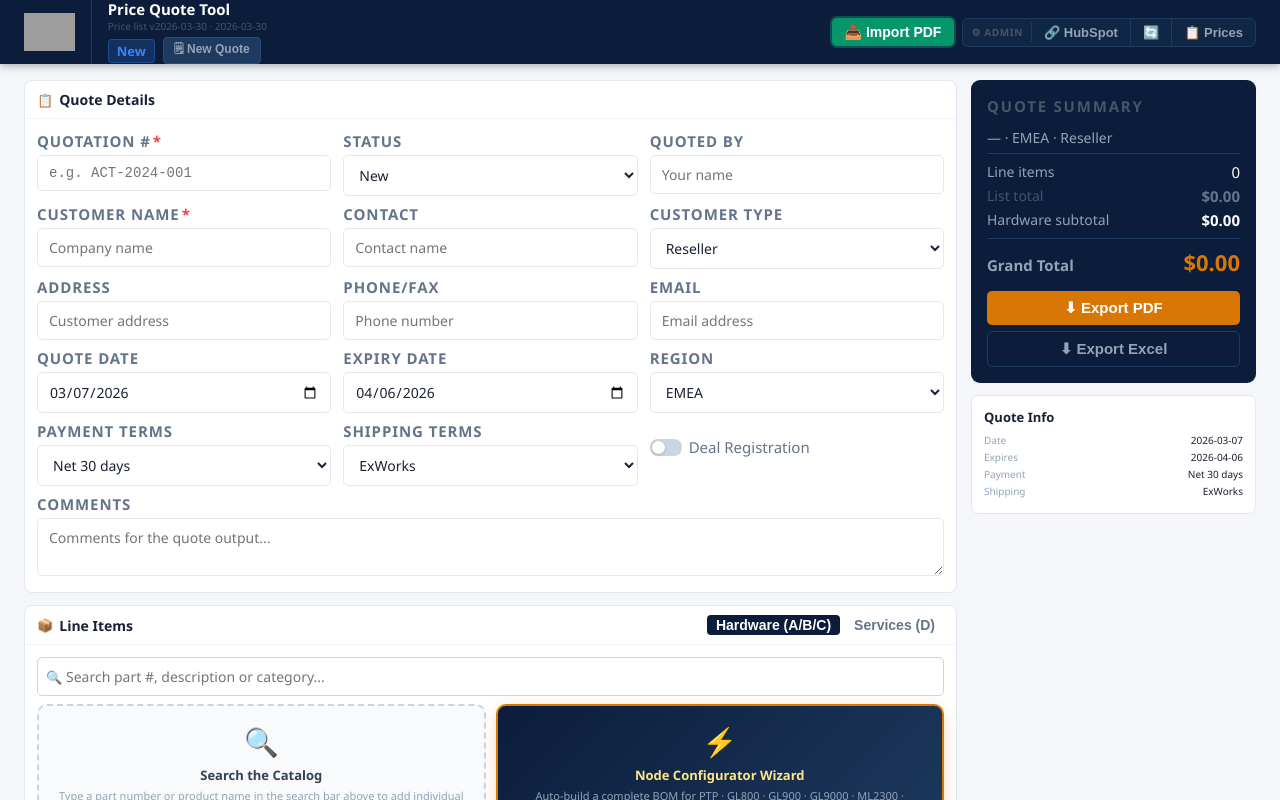
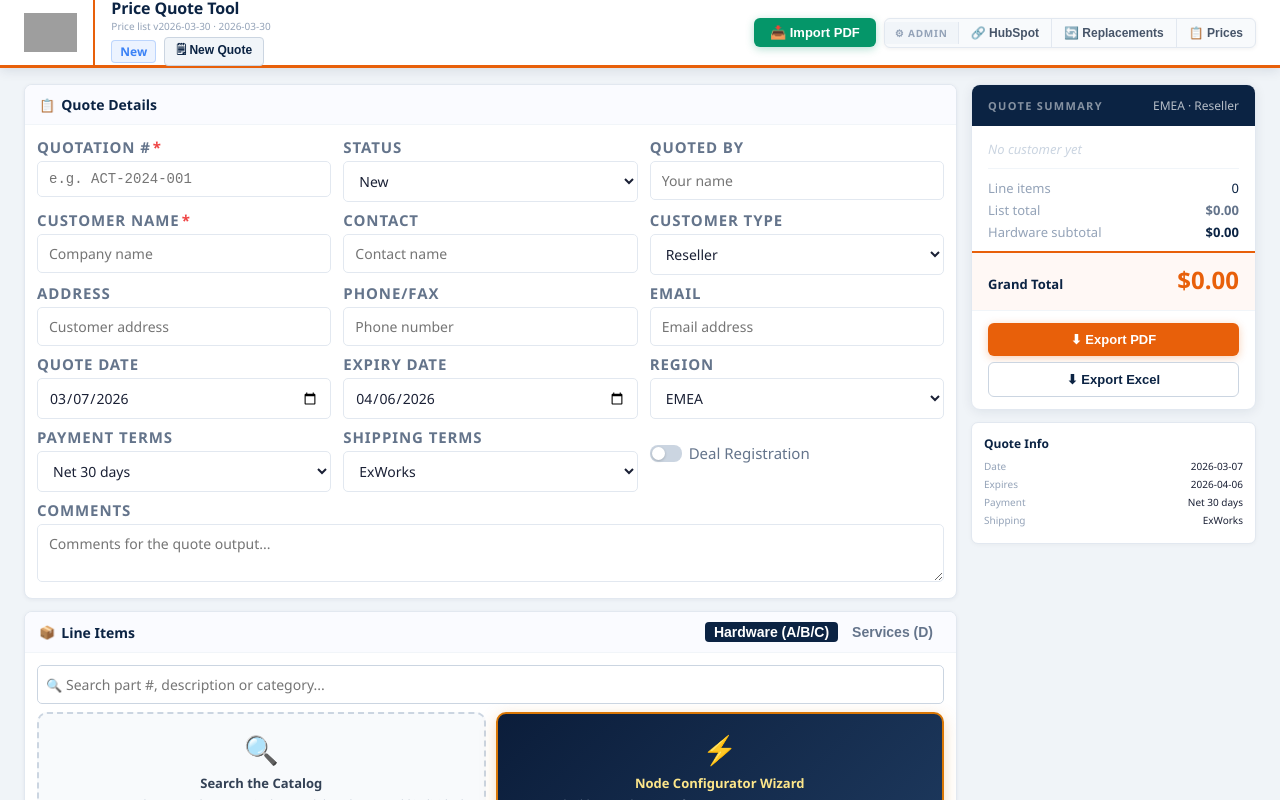
Before and after one commit to dalejandri/actelis-price-tool, a React (Vite) app: page / in a window 1280 px wide. Shown: the top 800 px of the page. Built offline with nearby package versions, Linux system fonts and the light colour scheme; grey boxes are pictures that could not be loaded.

Commit message:
Rebrand nav + summary panel to Actelis website palette

```diff
--- a/src/App.jsx
+++ b/src/App.jsx
@@ -2101,11 +2101,11 @@ export default function QuoteApp(){
   const grand=hwT+shpA+ccA+txA;
   const cg=useMemo(()=>{const g={};lines.forEach(l=>{const k=l.cat.split(" ")[0];(g[k]=g[k]||[]).push(l);});return g;},[lines]);
 
-  const N="#0B1D3A",A="#D97706",B="#E2E8F0",T="#1A2035",M="#64748B";
+  const N="#0B2343",A="#E8600A",B="#E2E8F0",T="#1A2035",M="#64748B";
   const inp={width:"100%",padding:"9px 11px",border:`1px solid ${B}`,borderRadius:5,fontSize:14,color:T,background:"white",outline:"none",boxSizing:"border-box",fontFamily:"inherit"};
 
   return(
-    <div style={{fontFamily:"'DM Sans','Segoe UI',sans-serif",background:"#F4F6FA",minHeight:"100vh",color:T,fontSize:13}}>
+    <div style={{fontFamily:"'DM Sans','Segoe UI',sans-serif",background:"#F0F4F8",minHeight:"100vh",color:T,fontSize:13}}>
 
       {showAdmin && (
         <AdminUpload
@@ -2163,15 +2163,15 @@ export default function QuoteApp(){
       />}
 
       {/* NAV */}
-      <div style={{background:N,height:64,display:"flex",alignItems:"center",justifyContent:"space-between",padding:"0 24px",boxShadow:"0 2px 8px rgba(0,0,0,0.3)"}}>
+      <div style={{background:"white",height:68,display:"flex",alignItems:"center",justifyContent:"space-between",padding:"0 24px",boxShadow:"0 2px 12px rgba(11,35,67,0.12)",borderBottom:"3px solid #E8600A"}}>
         <div style={{display:"flex",alignItems:"center",gap:16}}>
           <img src="https://actelis.com/wp-content/uploads/2021/10/a_logo-1.gif"
-            alt="Actelis" style={{height:38,objectFit:"contain",display:"block"}} />
-          <div style={{borderLeft:"1px solid #1E3A5F",paddingLeft:16}}>
-            <div style={{color:"white",fontWeight:700,fontSize:15,lineHeight:1.2}}>Price Quote Tool</div>
-            <div style={{color:"#475569",fontSize:10,marginTop:1}}>Price list v{pricesMeta.version} · {pricesMeta.updated}</div>
+            alt="Actelis" style={{height:40,objectFit:"contain",display:"block"}} />
+          <div style={{borderLeft:"2px solid #E8600A",paddingLeft:16}}>
+            <div style={{color:"#0B2343",fontWeight:800,fontSize:16,lineHeight:1.2,letterSpacing:"-0.01em"}}>Price Quote Tool</div>
+            <div style={{color:"#94A3B8",fontSize:10,marginTop:1}}>Price list v{pricesMeta.version} · {pricesMeta.updated}</div>
             <div style={{display:"flex",alignItems:"center",gap:8,marginTop:4}}>
-              <div style={{padding:"2px 8px",borderRadius:4,background:(SC[stat]||"#888")+"33",color:SC[stat]||"#888",fontSize:13,fontWeight:700,border:`1px solid ${(SC[stat]||"#888")}55`}}>{stat}</div>
+              <div style={{padding:"2px 8px",borderRadius:4,background:(SC[stat]||"#888")+"18",color:SC[stat]||"#888",fontSize:12,fontWeight:700,border:`1px solid ${(SC[stat]||"#888")}44`}}>{stat}</div>
               <button onClick={()=>{
                 if(lines.length===0&&!qn&&!cust||(window.confirm("Start a new quote? All current data will be cleared."))){
                   setQn("");setCust("");setCont("");setAddr("");setPhone("");setEmail("");
@@ -2181,9 +2181,9 @@ export default function QuoteApp(){
                   setCmts("");setLines([]);setSrch("");
                   setAShip(false);setACC(false);setATax(false);setTax(6);
                 }
-              }} style={{padding:"2px 10px",borderRadius:4,background:"#1E3A5F",color:"#94A3B8",border:"1px solid #2D4A7A",fontSize:12,fontWeight:600,cursor:"pointer",whiteSpace:"nowrap"}}
-                onMouseEnter={e=>{e.currentTarget.style.background="#2D4A7A";e.currentTarget.style.color="white";}}
-                onMouseLeave={e=>{e.currentTarget.style.background="#1E3A5F";e.currentTarget.style.color="#94A3B8";}}>
+              }} style={{padding:"3px 11px",borderRadius:4,background:"#F1F5F9",color:"#0B2343",border:"1px solid #CBD5E1",fontSize:12,fontWeight:600,cursor:"pointer",whiteSpace:"nowrap"}}
+                onMouseEnter={e=>{e.currentTarget.style.background="#E8600A";e.currentTarget.style.color="white";e.currentTarget.style.borderColor="#E8600A";}}
+                onMouseLeave={e=>{e.currentTarget.style.background="#F1F5F9";e.currentTarget.style.color="#0B2343";e.currentTarget.style.borderColor="#CBD5E1";}}>
                 🗒 New Quote
               </button>
             </div>
@@ -2192,28 +2192,34 @@ export default function QuoteApp(){
         <div style={{display:"flex",gap:8,alignItems:"center"}}>
           {/* ── User-facing actions ── */}
           <button onClick={()=>setShowImport(true)}
-            style={{padding:"6px 13px",borderRadius:5,fontSize:14,fontWeight:700,cursor:"pointer",
+            style={{padding:"7px 16px",borderRadius:6,fontSize:13,fontWeight:700,cursor:"pointer",
               background:"#059669",color:"white",border:"none",
-              boxShadow:"0 0 0 2px #10B98155"}}>
+              boxShadow:"0 2px 8px rgba(5,150,105,0.3)"}}>
             📥 Import PDF
           </button>
 
           {/* ── Admin tools group ── */}
-          <div style={{display:"flex",alignItems:"center",gap:0,background:"#0F2744",borderRadius:6,border:"1px solid #1E3A5F",overflow:"hidden"}}>
-            <div style={{padding:"3px 8px",fontSize:10,fontWeight:700,color:"#475569",borderRight:"1px solid #1E3A5F",textTransform:"uppercase",letterSpacing:"0.06em",whiteSpace:"nowrap"}}>
+          <div style={{display:"flex",alignItems:"center",gap:0,background:"#F8FAFC",borderRadius:6,border:"1px solid #E2E8F0",overflow:"hidden",boxShadow:"0 1px 4px rgba(0,0,0,0.06)"}}>
+            <div style={{padding:"4px 10px",fontSize:10,fontWeight:800,color:"#94A3B8",borderRight:"1px solid #E2E8F0",textTransform:"uppercase",letterSpacing:"0.08em",whiteSpace:"nowrap",background:"#F1F5F9"}}>
               ⚙ Admin
             </div>
-            <button style={{padding:"6px 12px",fontSize:13,fontWeight:600,cursor:"pointer",background:"transparent",color:"#94A3B8",border:"none",borderRight:"1px solid #1E3A5F"}}
+            <button style={{padding:"7px 12px",fontSize:12,fontWeight:600,cursor:"pointer",background:"transparent",color:"#475569",border:"none",borderRight:"1px solid #E2E8F0"}}
+              onMouseEnter={e=>e.currentTarget.style.background="#F1F5F9"}
+              onMouseLeave={e=>e.currentTarget.style.background="transparent"}
               title="HubSpot integration (coming soon)">
               🔗 HubSpot
             </button>
             <button onClick={()=>setShowReplace(true)}
-              style={{padding:"6px 12px",fontSize:13,fontWeight:600,cursor:"pointer",background:"transparent",color:Object.keys(replacements).length>0?"#F59E0B":"#94A3B8",border:"none",borderRight:"1px solid #1E3A5F"}}
+              style={{padding:"7px 12px",fontSize:12,fontWeight:600,cursor:"pointer",background:"transparent",color:Object.keys(replacements).length>0?"#E8600A":"#475569",border:"none",borderRight:"1px solid #E2E8F0"}}
+              onMouseEnter={e=>e.currentTarget.style.background="#F1F5F9"}
+              onMouseLeave={e=>e.currentTarget.style.background="transparent"}
               title="Manage part number replacements">
-              🔄{Object.keys(replacements).length>0?` (${Object.keys(replacements).length})`:""}
+              🔄 Replacements{Object.keys(replacements).length>0?` (${Object.keys(replacements).length})`:""}
             </button>
             <button onClick={()=>setShowAdmin(true)}
-              style={{padding:"6px 12px",fontSize:13,fontWeight:600,cursor:"pointer",background:"transparent",color:"#94A3B8",border:"none"}}
+              style={{padding:"7px 12px",fontSize:12,fontWeight:600,cursor:"pointer",background:"transparent",color:"#475569",border:"none"}}
+              onMouseEnter={e=>e.currentTarget.style.background="#F1F5F9"}
+              onMouseLeave={e=>e.currentTarget.style.background="transparent"}
               title="Upload price list / manage data">
               📋 Prices
             </button>
@@ -2452,49 +2458,65 @@ export default function QuoteApp(){
 
         {/* SUMMARY PANEL */}
         <div style={{display:"flex",flexDirection:"column",gap:12}}>
-          <div style={{background:N,borderRadius:9,padding:16,color:"white",position:"sticky",top:14}}>
-            <div style={{fontSize:15,fontWeight:800,letterSpacing:"0.12em",color:"#475569",textTransform:"uppercase",marginBottom:12}}>Quote Summary</div>
-            <div style={{fontSize:14,color:"#94A3B8",marginBottom:3}}>{cust||"—"} · {reg.name} · {ct}</div>
-            {dr&&isNA&&<div style={{fontSize:15,background:"#1C3A1C",color:"#6EE7B7",padding:"2px 7px",borderRadius:3,display:"inline-block",marginBottom:6}}>✓ Deal Registration Active</div>}
-            <div style={{borderTop:"1px solid #1E3A5F",paddingTop:8,marginTop:6}}>
-              <SRM l="Line items" v={lines.length} plain/>
-              <SRM l="List total" v={$M(lstT)} muted/>
-              {lstT>0&&<SRM l="Discount" v={`-${$M(lstT-hwT)} (${PM((lstT-hwT)/lstT)})`} green/>}
-              <SRM l="Hardware subtotal" v={$M(hwT)}/>
-              {aShip&&<SRM l="Shipping" v={$M(shpA)} muted/>}
-              {aCC&&<SRM l="CC Fee" v={$M(ccA)} muted/>}
-              {aTax&&isNA&&<SRM l={`Tax (${tax}%)`} v={$M(txA)} muted/>}
-            </div>
-            <div style={{borderTop:"1px solid #1E3A5F",marginTop:8,paddingTop:8,display:"flex",justifyContent:"space-between",alignItems:"baseline"}}>
-              <span style={{fontSize:15,color:"#94A3B8",fontWeight:600}}>Grand Total</span>
-              <span style={{fontSize:22,fontWeight:800,color:A}}>{$M(grand)}</span>
-            </div>
+          <div style={{background:"white",borderRadius:9,border:"1px solid #E2E8F0",overflow:"hidden",position:"sticky",top:14,boxShadow:"0 2px 12px rgba(11,35,67,0.08)"}}>
+            {/* Header bar */}
+            <div style={{background:"#0B2343",padding:"12px 16px",display:"flex",alignItems:"center",justifyContent:"space-between"}}>
+              <div style={{fontSize:11,fontWeight:800,letterSpacing:"0.12em",color:"rgba(255,255,255,0.5)",textTransform:"uppercase"}}>Quote Summary</div>
+              <div style={{fontSize:12,color:"rgba(255,255,255,0.7)",fontWeight:500}}>{reg.name} · {ct}</div>
+            </div>
+            <div style={{padding:"14px 16px"}}>
+              <div style={{fontSize:13,color:M,marginBottom:10,fontWeight:500}}>{cust||<span style={{color:"#CBD5E1",fontStyle:"italic"}}>No customer yet</span>}</div>
+              {dr&&isNA&&<div style={{fontSize:11,background:"#F0FDF4",color:"#166534",padding:"3px 8px",borderRadius:4,display:"inline-block",marginBottom:8,border:"1px solid #BBF7D0",fontWeight:600}}>✓ Deal Registration Active</div>}
+
+              {/* Stats rows */}
+              <div style={{borderTop:"1px solid #F1F5F9",paddingTop:10}}>
+                <SRM l="Line items" v={lines.length} plain/>
+                <SRM l="List total" v={$M(lstT)} muted/>
+                {lstT>0&&<SRM l="Discount" v={`-${$M(lstT-hwT)} (${PM((lstT-hwT)/lstT)})`} green/>}
+                <SRM l="Hardware subtotal" v={$M(hwT)}/>
+                {aShip&&<SRM l="Shipping" v={$M(shpA)} muted/>}
+                {aCC&&<SRM l="CC Fee" v={$M(ccA)} muted/>}
+                {aTax&&isNA&&<SRM l={`Tax (${tax}%)`} v={$M(txA)} muted/>}
+              </div>
+
+              {/* Grand total */}
+              <div style={{borderTop:"2px solid #E8600A",marginTop:10,paddingTop:10,display:"flex",justifyContent:"space-between",alignItems:"baseline",background:"#FFF8F5",margin:"10px -16px -14px",padding:"10px 16px 14px"}}>
+                <span style={{fontSize:13,color:"#0B2343",fontWeight:700}}>Grand Total</span>
+                <span style={{fontSize:24,fontWeight:800,color:"#E8600A"}}>{$M(grand)}</span>
+              </div>
+            </div>
+
+            {/* Category breakdown */}
             {lines.length>0&&(
-              <div style={{marginTop:12}}>
-                <div style={{fontSize:15,fontWeight:800,color:"#475569",textTransform:"uppercase",letterSpacing:"0.08em",marginBottom:5}}>By Category</div>
+              <div style={{padding:"12px 16px",borderTop:"1px solid #F1F5F9",background:"#F8FAFC"}}>
+                <div style={{fontSize:10,fontWeight:800,color:"#94A3B8",textTransform:"uppercase",letterSpacing:"0.1em",marginBottom:8}}>By Category</div>
                 {Object.entries(cg).map(([c,ls])=>{
                   const s=ls.reduce((x,l)=>x+l.listPrice*l.qty*(1-l.discount),0),p=grand>0?s/grand:0;
-                  return<div key={c} style={{marginBottom:4}}>
-                    <div style={{display:"flex",justifyContent:"space-between",fontSize:14,marginBottom:2}}>
-                      <span style={{color:"#94A3B8"}}>Type {c}</span>
-                      <span style={{color:"white",fontWeight:600}}>{$M(s)}</span>
+                  return<div key={c} style={{marginBottom:6}}>
+                    <div style={{display:"flex",justifyContent:"space-between",fontSize:12,marginBottom:3}}>
+                      <span style={{color:M}}>Type {c}</span>
+                      <span style={{color:"#0B2343",fontWeight:600}}>{$M(s)}</span>
                     </div>
-                    <div style={{height:2,background:"#1E3A5F",borderRadius:1}}>
-                      <div style={{height:2,background:A,borderRadius:1,width:`${p*100}%`,transition:"width 0.3s"}}/>
+                    <div style={{height:3,background:"#E2E8F0",borderRadius:2}}>
+                      <div style={{height:3,background:"#E8600A",borderRadius:2,width:`${p*100}%`,transition:"width 0.3s"}}/>
                     </div>
                   </div>;
                 })}
               </div>
             )}
-            <div style={{marginTop:14,display:"flex",flexDirection:"column",gap:6}}>
-              <button onClick={exportPdf} disabled={exporting} style={{width:"100%",padding:8,background:A,color:"white",border:"none",borderRadius:5,fontSize:15,fontWeight:700,cursor:exporting?"wait":"pointer",opacity:exporting?0.7:1}}>{exporting?"⏳ Generating...":"⬇ Export PDF"}</button>
-              <button onClick={exportExcel} style={{width:"100%",padding:8,background:"transparent",color:"#94A3B8",border:"1px solid #1E3A5F",borderRadius:5,fontSize:15,fontWeight:600,cursor:"pointer"}}>⬇ Export Excel</button>
+
+            {/* Export buttons */}
+            <div style={{padding:"12px 16px",borderTop:"1px solid #F1F5F9",display:"flex",flexDirection:"column",gap:6}}>
+              <button onClick={exportPdf} disabled={exporting} style={{width:"100%",padding:"9px",background:"#E8600A",color:"white",border:"none",borderRadius:6,fontSize:13,fontWeight:700,cursor:exporting?"wait":"pointer",opacity:exporting?0.7:1,boxShadow:"0 2px 8px rgba(232,96,10,0.3)"}}>{exporting?"⏳ Generating...":"⬇ Export PDF"}</button>
+              <button onClick={exportExcel} style={{width:"100%",padding:"9px",background:"white",color:"#0B2343",border:"1px solid #CBD5E1",borderRadius:6,fontSize:13,fontWeight:600,cursor:"pointer"}}
+                onMouseEnter={e=>{e.currentTarget.style.background="#F1F5F9";}}
+                onMouseLeave={e=>{e.currentTarget.style.background="white";}}>⬇ Export Excel</button>
             </div>
           </div>
-          <div style={{background:"white",borderRadius:7,padding:12,border:`1px solid ${B}`,fontSize:10}}>
-            <div style={{fontWeight:700,color:T,marginBottom:7,fontSize:13}}>Quote Info</div>
+          <div style={{background:"white",borderRadius:7,padding:12,border:`1px solid ${B}`,fontSize:10,boxShadow:"0 1px 4px rgba(0,0,0,0.04)"}}>
+            <div style={{fontWeight:700,color:"#0B2343",marginBottom:7,fontSize:12}}>Quote Info</div>
             {[["Date",dt],["Expires",exp],["Payment",pay],["Shipping",ship]].map(([k,v])=>(
-              <div key={k} style={{display:"flex",justifyContent:"space-between",marginBottom:3}}>
+              <div key={k} style={{display:"flex",justifyContent:"space-between",marginBottom:4}}>
                 <span style={{color:"#94A3B8"}}>{k}</span>
                 <span style={{color:T,fontWeight:500}}>{v}</span>
               </div>
@@ -2509,9 +2531,9 @@ export default function QuoteApp(){
 
 function Panel({title,icon,children,actions}){
   return(
-    <div style={{background:"white",borderRadius:8,border:"1px solid #E2E8F0",overflow:"hidden"}}>
-      <div style={{padding:"9px 12px",borderBottom:"1px solid #F1F5F9",display:"flex",alignItems:"center",justifyContent:"space-between"}}>
-        <div style={{display:"flex",alignItems:"center",gap:6}}><span>{icon}</span><span style={{fontWeight:700,fontSize:14,color:"#1A2035"}}>{title}</span></div>
+    <div style={{background:"white",borderRadius:8,border:"1px solid #E2E8F0",overflow:"hidden",boxShadow:"0 1px 4px rgba(11,35,67,0.06)"}}>
+      <div style={{padding:"10px 14px",borderBottom:"1px solid #F1F5F9",display:"flex",alignItems:"center",justifyContent:"space-between",background:"#FAFBFF"}}>
+        <div style={{display:"flex",alignItems:"center",gap:6}}><span>{icon}</span><span style={{fontWeight:700,fontSize:14,color:"#0B2343"}}>{title}</span></div>
         {actions}
       </div>
       <div style={{padding:12}}>{children}</div>
@@ -2519,7 +2541,7 @@ function Panel({title,icon,children,actions}){
   );
 }
 function TogM({v,set}){
-  return<div onClick={()=>set(!v)} style={{width:32,height:17,borderRadius:8,background:v?"#D97706":"#CBD5E1",cursor:"pointer",position:"relative",transition:"background 0.2s",flexShrink:0}}>
+  return<div onClick={()=>set(!v)} style={{width:32,height:17,borderRadius:8,background:v?"#E8600A":"#CBD5E1",cursor:"pointer",position:"relative",transition:"background 0.2s",flexShrink:0}}>
     <div style={{width:13,height:13,borderRadius:"50%",background:"white",position:"absolute",top:2,left:v?17:2,transition:"left 0.2s",boxShadow:"0 1px 3px rgba(0,0,0,0.2)"}}/>
   </div>;
 }
@@ -2535,7 +2557,7 @@ function FlgM({label,sub,v,set,amt}){
 }
 function SRM({l,v,muted,green,plain}){
   return<div style={{display:"flex",justifyContent:"space-between",marginBottom:4}}>
-    <span style={{fontSize:14,color:muted?"#475569":"#94A3B8"}}>{l}</span>
-    <span style={{fontSize:15,fontWeight:plain?400:600,color:green?"#10B981":muted?"#64748B":"white"}}>{v}</span>
+    <span style={{fontSize:13,color:"#94A3B8"}}>{l}</span>
+    <span style={{fontSize:13,fontWeight:plain?400:600,color:green?"#059669":muted?"#64748B":"#0B2343"}}>{v}</span>
   </div>;
 }
```
